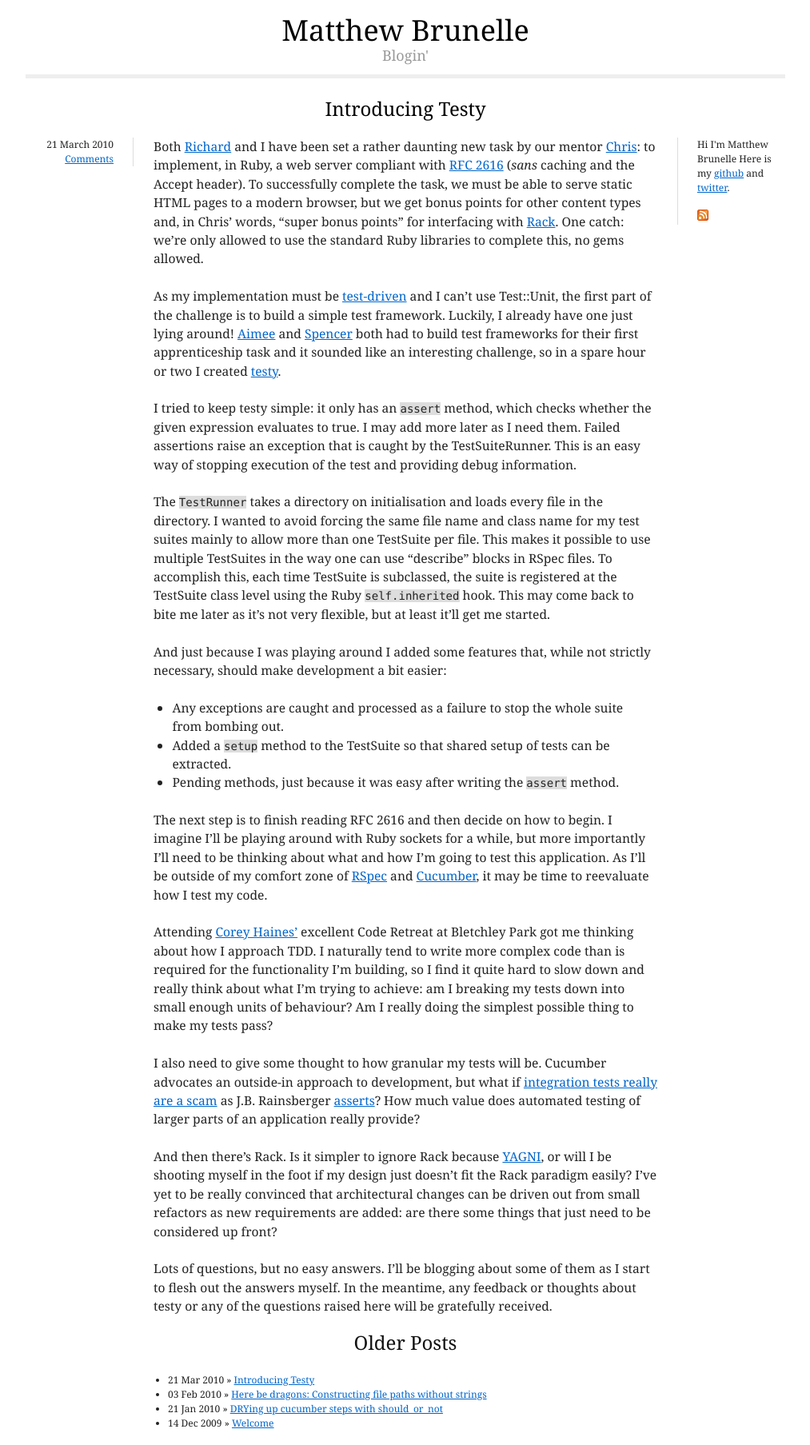
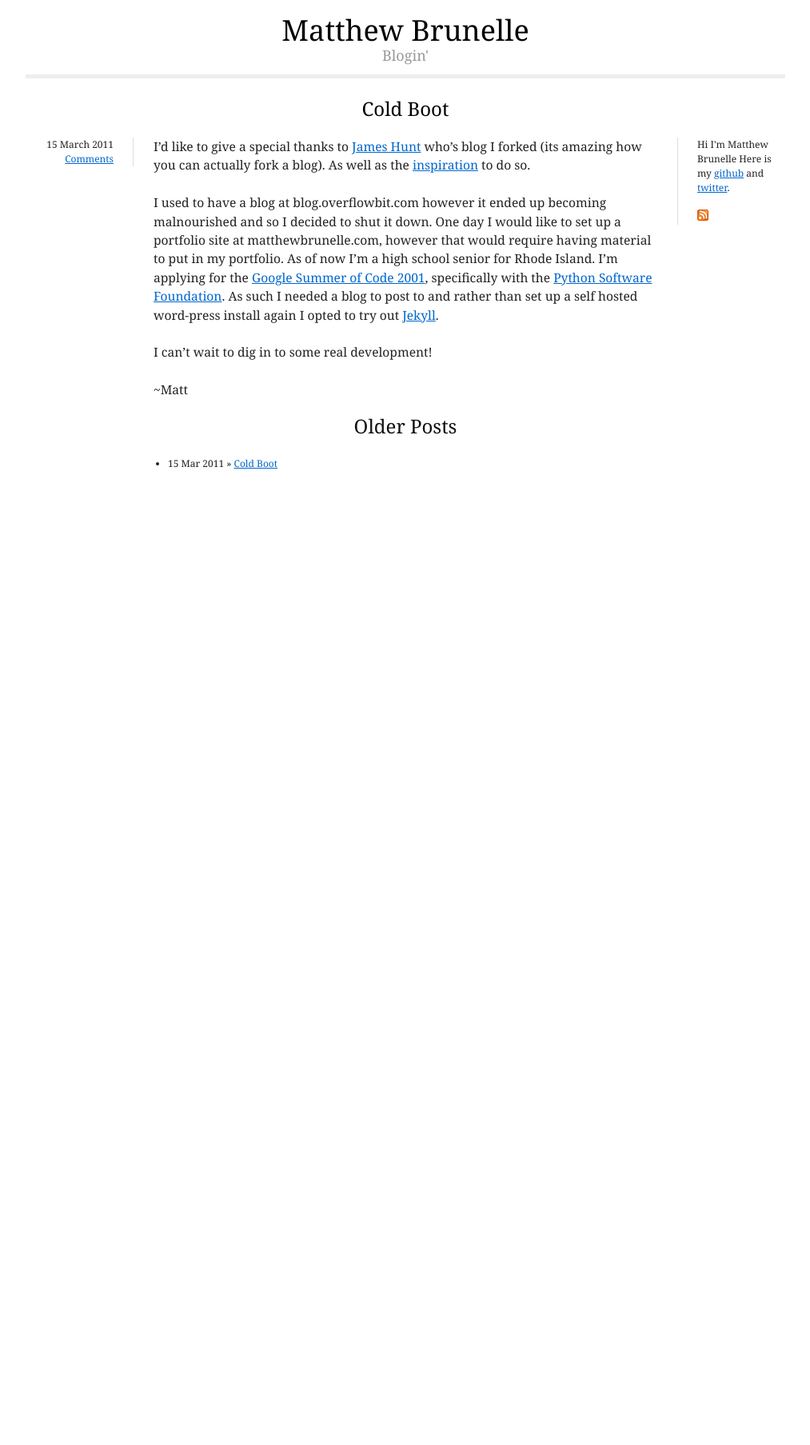
Before and after one commit to ciferkey/ciferkey.github.com, a Jekyll site: the page built from index.html, in a window 1280 px wide. Shown: the whole page at 80% size, without its empty margins (133-1146 px from the left). Built offline with Jekyll 4.4.1, drawn with Linux system fonts in a browser that asks for light colours; comment, search, counter and statistics services are not loaded; after the commit the page ends 900 px from its top, so only the background shows below that.

Commit message:
First post:Cold Boot

```diff
--- a/_layouts/default.html
+++ b/_layouts/default.html
@@ -5,7 +5,7 @@
 <head>
    <meta http-equiv="content-type" content="text/html; charset=utf-8" />
    <title>{{ page.title }}</title>
-   <meta name="author" content="James Hunt" />
+   <meta name="author" content="Matthew Brunelle" />
 
    <link href="http://ciferkey.github.com/atom.xml" rel="alternate" title="Matthew Brunelle" type="application/atom+xml" />
 
--- a/_posts/2009-12-14-welcome.markdown
+++ /dev/null
@@ -1,12 +0,0 @@
----
-layout: post
-title: Welcome
-categories:
-  - eden
-  - apprenticeship
----
-I've been at Eden Development for just over two years now, and the last few months have seen some very exciting changes. As well as a move to an awesome new office, there has been a real drive towards fulfilling the ideals of the software craftmanship movement. In that vein, Eden has introduced an apprenticeship scheme to help pass the knowledge and experience of senior developers to more junior members of the team. I have been lucky enough that our CEO Chris Parsons has agreed to be my mentor. With more than ten years experience as a software professional, I have a lot to learn from him both in terms of coding and also in how to manage projects and clients.
-
-This blog will serve as a record of my progress during my apprenticeship, documenting my successes, failures and interesting things I find along the way. In this first post, I thought I'd give a brief overview of my journey so far. I was a relative latecomer to programming; I was 18 before I started writing macros in VBA to speed up repetitive tasks in my first job. I fell in love with coding immediately. I was covertly making a boring job much more interesting. It gave me an opportunity to stretch myself, creating things that made other people's lives easier and, best of all, I was being paid to do it. The only limit was my own knowledge, but even when what I was writing was fiddly or downright frustrating it was always fun. I knew that's what I wanted to do with my life.
-
-After completing a degree in computer science and with a few freelance websites under my belt, I was fortunate enough to join Eden in September 2007. I've learnt a huge amount in the last two years, including BDD using RSpec and Cucumber, agile software development and how to work as part of a team to produce quality software that our clients love. But I still find it humbling to realise just how much is left to learn, and the journey that will take a lifetime is only just beginning.
--- a/_posts/2010-01-21-drying_up_cucumber_steps_with_should_or_not.markdown
+++ /dev/null
@@ -1,73 +0,0 @@
----
-layout: post
-title: DRYing up cucumber steps with should_or_not
-categories:
-  - eden
-  - cucumber
----
-When using [cucumber](http://cukes.info), I often find myself having to define both the positive and negative consequences of an action. For example, if there were certain cases where the edit button on a page would appear, I would need to test both when the button will appear and when it won't.
-
-{% highlight ruby %}
-Then /^I should see the edit button$/ do
-  response.should have_tag('input[type=submit][value=Edit]')
-end
-
-Then /^I should not see the edit button$/ do
-  response.should_not have_tag('input[type=submit][value=Edit]')
-end
-{% endhighlight %}
-
-There's a lot of duplication going on here -- by [DRY](http://en.wikipedia.org/wiki/Don't_repeat_yourself)ing this up I can save myself trouble later if these steps need to change. My first attempt to reduce duplication started with the realisation that the expectation (should or should_not) is in the step definition itself:
-
-{% highlight ruby %}
-Then /^I (should|should not) see the edit button$/ do |should_or_not|
-  response.send should_or_not.gsub(' ', '_') have_tag('input[type=submit][value=Edit]')
-end
-{% endhighlight %}
-
-By replacing the space in "should not" with an underscore, I have the name of the method I need to call on the response. I can simply send this with the have_tag as an argument. This still isn't ideal -- it's arguably harder to read than the original code and the gsub isn't pretty or DRY itself -- but it reduces the amount of code and the minimises risk of change.
-
-The next iteration of should_or_not happened more or less by accident: I once forgot to include the gsub in a step definition. Ruby gave me an undefined method error for 'should not' rather than a syntax error. So does this mean you can define methods with spaces in the name?
-
-{% highlight ruby %}
-class Foo
-  define_method 'foo bar' do
-    "baz"
-  end
-end
-puts Foo.new.send('foo bar')
-#=> "baz"
-{% endhighlight %}
-
-Yes! Rather surprisingly this is valid. So all I need to do is add a <code>'should not'</code> method in the same context as <code>should_not</code>:
-
-{% highlight ruby %}
-#env.rb
-module Kernel
-  define_method 'should not' do |*args|
-    should_not(*args)
-  end
-end
-
-#step definition
-Then /^I (should|should not) see the edit button$/ do |should_or_not|
-  response.send should_or_not, have_tag('input[type=submit][value=Edit]')
-end
-
-{% endhighlight %}
-
-This works and the step definition is cleaner, but... <code>Kernel</code>? It's not something I want to be adding methods to unless I really have to, and it hardly follows the [principle of least surprise](http://en.wikipedia.org/wiki/Principle_of_least_surprise). I don't think "but it means I don't have to use gsub in a step definition!" really cuts it as an excuse.
-
-Luckily, cucumber offers a solution that allows me to keep my clean step definition without opening core classes -- [step argument transforms](http://wiki.github.com/aslakhellesoy/cucumber/step-argument-transforms).
-
-{% highlight ruby %}
-Transform /^(should|should not)$/ do |should_or_not|
-  should_or_not.gsub(' ', '_').to_sym
-end
-
-Then /^I (should|should not) see the edit button$/ do |should_or_not|
-  response.send should_or_not, have_tag('input[type=submit][value=Edit]')
-end
-{% endhighlight %}
-
-There we have it -- the same step definition created in a cleaner way.
--- a/_posts/2010-02-03-here-be-dragons-file-paths.markdown
+++ /dev/null
@@ -1,165 +0,0 @@
----
-layout: post
-title: "Here be dragons: Constructing file paths without strings"
-categories:
-  - eden
-  - here_be_dragons
----
-Using Ruby provides a lot of "I wonder if we could do that?" moments, little things I play with to satisfy my curiosity rather than any actual purpose. My most recent one came when thinking about how Merb creates file paths from strings:
-
-{% highlight ruby %}
-class String
-  def /(o)
-    File.join(self, o.to_s)
-  end
-end
-
-"files" / "are" / "here" # => "files/are/here"
-{% endhighlight %}
-
-I wonder if we could lose all those extra quotes? Let's start by removing them and see what happens:
-
-{% highlight ruby %}
-files/are/here
-
-# undefined local variable or method ‘files’ for main:Object
-{% endhighlight %}
-
-Obviously each of the individual bits need to be made into strings. This could be done using <code>method_missing</code>, but that will hijack other uses of the method and potentially mask real failures. What we need is a scope to make it safe to use <code>method_missing</code>. I first saw a way of doing this in the [hobo framework](http://github.com/tablatom/hobo/blob/250a7db560c8a756a53529ae250fb1fdbc10feaf/hobofields/lib/hobo_fields/fields_declaration.rb): we can <code>instance_eval</code> a block in the context of an object which just defines <code>method_missing</code>:
-
-{% highlight ruby %}
-class PathConverter < BlankSlate
-  def method_missing(method)
-    method.to_s
-  end
-end
-
-def path(&block)
-  PathConverter.new.instance_eval(&block)
-end
-
-path { files/are/here } # => "files/are/here"
-{% endhighlight %}
-
-We inherit from [BlankSlate](http://onestepback.org/index.cgi/Tech/Ruby/BlankSlate.rdoc) to avoid any clashes with methods that already exist on object. All methods are converted into Strings, and then we can use the Merb String method. Now, how about names that start with capitals?
-
-{% highlight ruby %}
-path { Users/ohthatjames/Documents }
-# => uninitialized constant Users
-{% endhighlight %}
-
-OK, now we have to capture <code>const_missing</code>s as well. How about this?
-
-{% highlight ruby %}
-class PathConverter
-  def self.const_missing(const)
-    const.to_s
-  end
-end
-path { Users/ohthatjames/Documents }
-# => uninitialized constant Users
-{% endhighlight %}
-
-Hmmm. We're in the context of <code>PathConverter</code>, why doesn't this work? After a bit of googling, there's an [explanation](http://www.ruby-forum.com/topic/101701):
-
-<blockquote>
-  <p>All that instance_eval does is set self and execute the block. Constants don't depend on self for their scope; they use a kind of quasi-static scoping, and the Bar in your block is resolved (unsuccessfully) as Bar from the top level.</p>
-
-  <p>You'd need to add your const_missing method to Object, so as to cover the top level.</p>
-</blockquote>
-
-Right. This is not going to be pretty. We're going to have to define <code>const_missing</code> on <code>Object</code>. But we can't just completely override it, that'd break Rails and many other programs. A potential solution would be to dynamically redefine <code>const_missing</code> in the <code>path</code> method, then replace it with the old method when we're done. However the simplest thing to do is to use a global variable:
-
-{% highlight ruby %}
-module ConstantToString
-  def const_missing(const)
-    return const.to_s if $convert_to_strings
-    super
-  end
-end
-Object.extend ConstantToString
-
-def path(&block)
-  $convert_to_strings = true
-  result = CodeConverter.new.instance_eval(&block)
-  $convert_to_strings = false
-  result
-end
-
-path { Users/ohthatjames/Documents }
-# => "Users/ohthatjames/Documents"
-
-{% endhighlight %}
-
-So we set and unset <code>$convert_to_strings</code> around the <code>instance_eval</code> and only convert the constant to a string if <code>$convert_to_strings</code> is true. I can't say I like it, but it works. We also extend <code>Object</code> with a module rather than just redefining <code>const_missing</code> so that we can maintain any other changes made to <code>const_missing</code>.
-
-How about absolute paths?
-
-{% highlight ruby %}
-path { /Users/ohthatjames/Documents }
-# => unknown regexp options - hthatja
-{% endhighlight %}
-
-The Ruby parser seems to interpret this as a regular expression. Can we use this to our advantage?
-
-{% highlight ruby %}
-path { ///Users/ohthatjames/Documents }
-# => NoMethodError: undefined method `/' for //:Regexp
-{% endhighlight %}
-
-This is valid Ruby, we just need a / method for <code>Regexp</code>:
-
-{% highlight ruby %}
-class Regexp
-  def /(o)
-    ""/o
-  end
-end
-
-path { ///Users/ohthatjames/Documents }
-# => "/Users/ohthatjames/Documents"
-{% endhighlight %}
-
-This works, but there are still some things I can't find solutions for: we can't use a Ruby keyword or a filename with spaces. We would still have to put quotes around them.
-
-So, is it possible to remove the quotes? Yes, mostly. Is it at all practical? Definitely no. It's a glorified string concatenator, achieving something that can be done in much easier, cleaner ways. The hoops we have to jump through for such a questionable endeavour make it hard to sell: overriding both <code>method_missing</code> and <code>const_missing</code>, using a global variable and defining a method on <code>Regexp</code> is just going to make life difficult for anyone wanting to extend the code or for those who find their own code clashing with it.
-
-Still, it's a good example of how the power of Ruby can provide solutions to things that at first seem impossible. But it's an even better example of when to leave certain features of Ruby well enough alone!
-
-Full code:
-
-{% highlight ruby %}
-class String
-  def /(other=nil)
-    return self if other.nil?
-    File.join self, other.to_s
-  end
-end
-
-module ConstantToString
-  def const_missing(const)
-    return const.to_s if $convert_to_strings
-    super
-  end
-end
-Object.extend ConstantToString
-
-class PathConverter
-  def method_missing(method)
-    method.to_s
-  end
-end
-
-class Regexp
-  def /(other)
-    ""/other
-  end
-end
-
-def path(&block)
-  $convert_to_strings = true
-  result = PathConverter.new.instance_eval(&block)
-  $convert_to_strings = false
-  result
-end
-{% endhighlight %}
--- a/_posts/2010-03-21-introducing_testy.markdown
+++ /dev/null
@@ -1,32 +0,0 @@
----
-layout: post
-title: "Introducing Testy"
-categories:
-  - eden
-  - apprenticeship
-  - rfc2616
-  - testy
----
-Both [Richard](http://edendevelopment.co.uk/blogs/richard/) and I have been set a rather daunting new task by our mentor [Chris](http://chrismdp.github.com/): to implement, in Ruby, a web server compliant with [RFC 2616](http://www.w3.org/Protocols/rfc2616/rfc2616.html) (<em>sans</em> caching and the Accept header). To successfully complete the task, we must be able to serve static HTML pages to a modern browser, but we get bonus points for other content types and, in Chris' words, "super bonus points" for interfacing with [Rack](http://rack.rubyforge.org/). One catch: we're only allowed to use the standard Ruby libraries to complete this, no gems allowed.
-
-As my implementation must be [test-driven](http://en.wikipedia.org/wiki/Test-driven_development) and I can't use Test::Unit, the first part of the challenge is to build a simple test framework. Luckily, I already have one just lying around! [Aimee](http://edendevelopment.co.uk/blogs/aimee/) and [Spencer](http://edenspencer.github.com/) both had to build test frameworks for their first apprenticeship task and it sounded like an interesting challenge, so in a spare hour or two I created [testy](http://github.com/ohthatjames/testy).
-
-I tried to keep testy simple: it only has an <code>assert</code> method, which checks whether the given expression evaluates to true. I may add more later as I need them. Failed assertions raise an exception that is caught by the TestSuiteRunner. This is an easy way of stopping execution of the test and providing debug information.
-
-The <code>TestRunner</code> takes a directory on initialisation and loads every file in the directory. I wanted to avoid forcing the same file name and class name for my test suites mainly to allow more than one TestSuite per file. This makes it possible to use multiple TestSuites in the way one can use "describe" blocks in RSpec files. To accomplish this, each time TestSuite is subclassed, the suite is registered at the TestSuite class level using the Ruby <code>self.inherited</code> hook. This may come back to bite me later as it's not very flexible, but at least it'll get me started.
-
-And just because I was playing around I added some features that, while not strictly necessary, should make development a bit easier:
-
-* Any exceptions are caught and processed as a failure to stop the whole suite from bombing out.
-* Added a <code>setup</code> method to the TestSuite so that shared setup of tests can be extracted.
-* Pending methods, just because it was easy after writing the <code>assert</code> method.
-
-The next step is to finish reading RFC 2616 and then decide on how to begin. I imagine I'll be playing around with Ruby sockets for a while, but more importantly I'll need to be thinking about what and how I'm going to test this application. As I'll be outside of my comfort zone of [RSpec](http://rspec.info) and [Cucumber](http://cukes.info/), it may be time to reevaluate how I test my code.
-
-Attending [Corey Haines'](http://www.coreyhaines.com/) excellent Code Retreat at Bletchley Park got me thinking about how I approach TDD. I naturally tend to write more complex code than is required for the functionality I'm building, so I find it quite hard to slow down and really think about what I'm trying to achieve: am I breaking my tests down into small enough units of behaviour? Am I really doing the simplest possible thing to make my tests pass?
-
-I also need to give some thought to how granular my tests will be. Cucumber advocates an outside-in approach to development, but what if [integration tests really are a scam](http://www.infoq.com/presentations/integration-tests-scam) as J.B. Rainsberger [asserts](http://www.jbrains.ca/permalink/239)? How much value does automated testing of larger parts of an application really provide?
-
-And then there's Rack. Is it simpler to ignore Rack because [YAGNI](http://en.wikipedia.org/wiki/You_ain't_gonna_need_it), or will I be shooting myself in the foot if my design just doesn't fit the Rack paradigm easily? I've yet to be really convinced that architectural changes can be driven out from small refactors as new requirements are added: are there some things that just need to be considered up front?
-
-Lots of questions, but no easy answers. I'll be blogging about some of them as I start to flesh out the answers myself. In the meantime, any feedback or thoughts about testy or any of the questions raised here will be gratefully received.
--- /dev/null
+++ b/_posts/2011-03-15-welcome.markdown
@@ -0,0 +1,14 @@
+---
+layout: post
+title: Cold Boot
+categories:
+  - intro
+  - thanks
+---
+I'd like to give a special thanks to [James Hunt](http://ohthatjames.github.com/) who's blog I forked (its amazing how you can actually fork a blog). As well as the [inspiration](http://chrismdp.github.com/2009/12/jekyll/) to do so.
+
+I used to have a blog at blog.overflowbit.com however it ended up becoming malnourished and so I decided to shut it down.  One day I would like to set up a portfolio site at matthewbrunelle.com, however that would require having material to put in my portfolio. As of now I'm a high school senior for Rhode Island.  I'm applying for the [Google Summer of Code 2001](http://www.google-melange.com/), specifically with the [Python Software Foundation](http://www.python.org/psf/).  As such I needed a blog to post to and rather than set up a self hosted word-press install again I opted to try out [Jekyll](https://github.com/ciferkey/ciferkey.github.com).
+
+I can't wait to dig in to some real development!
+
+~Matt
```
